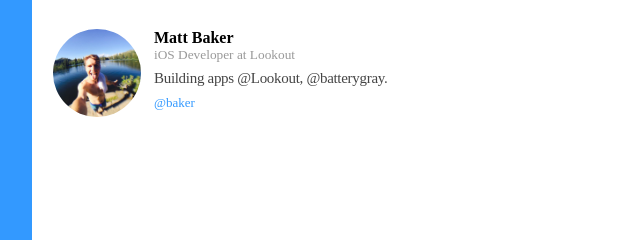
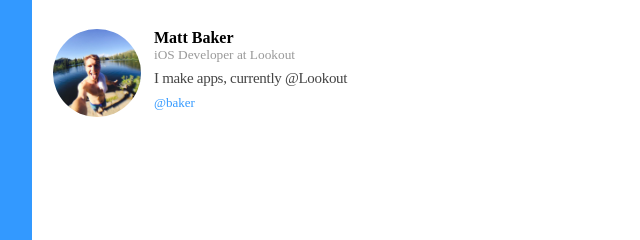
Before and after one commit to abramdawson/abramdawson.github.io, a plain HTML site: page dev/bg/index.html in a window 1280 px wide. Shown: the part 542-782 px from the top of the page, 6-646 px from the left. Drawn offline with Linux system fonts and the light colour scheme.

Commit message:
updated baker's bio

```diff
--- a/dev/bg/index.html
+++ b/dev/bg/index.html
@@ -61,7 +61,7 @@
 		<img class="img-team" src="img/headshot-matt.jpeg" width="88px">
 		<strong>Matt Baker</strong><br>
 		<small>iOS Developer at Lookout</small>
-		<p>Building apps @Lookout, @batterygray.</p>
+		<p>I make apps, currently @Lookout</p>
 		<div>
 			<a class="primary-link" href="https://twitter.com/baker">@baker</a>
 		</div>
```
